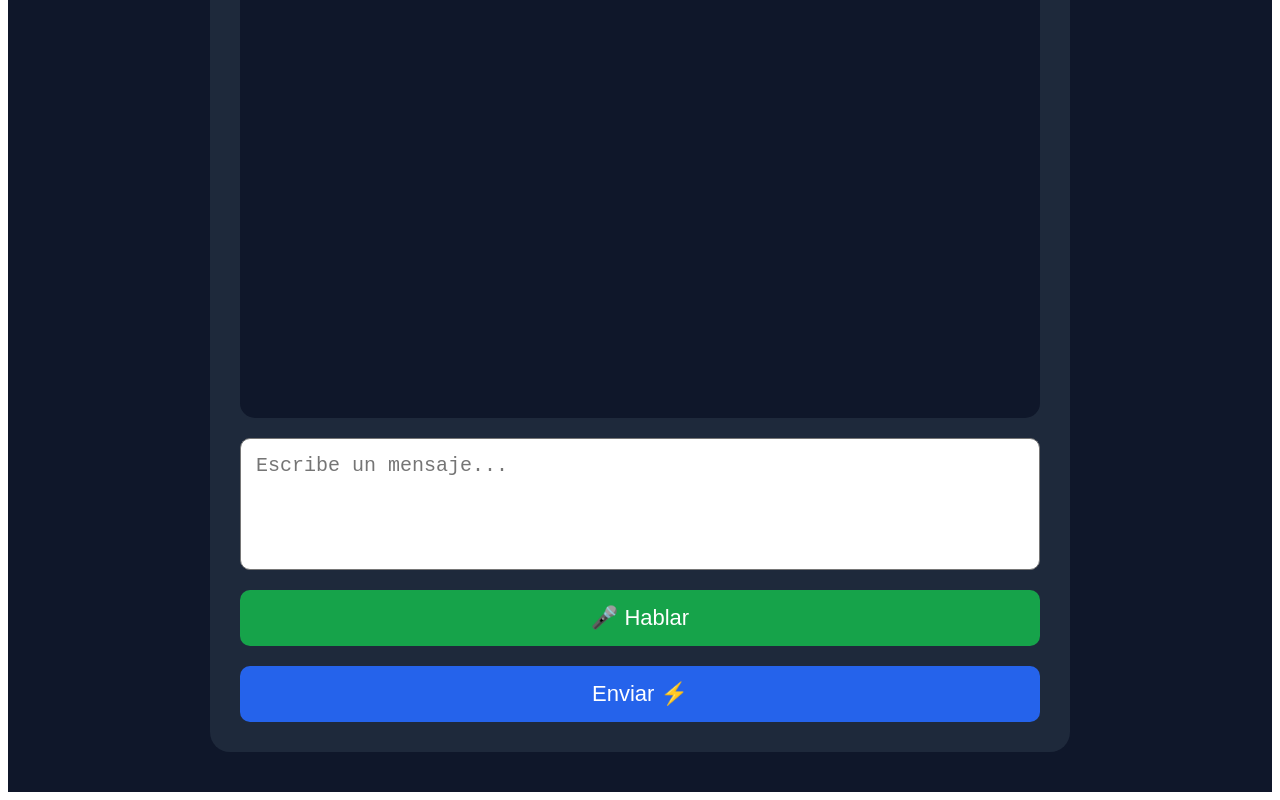
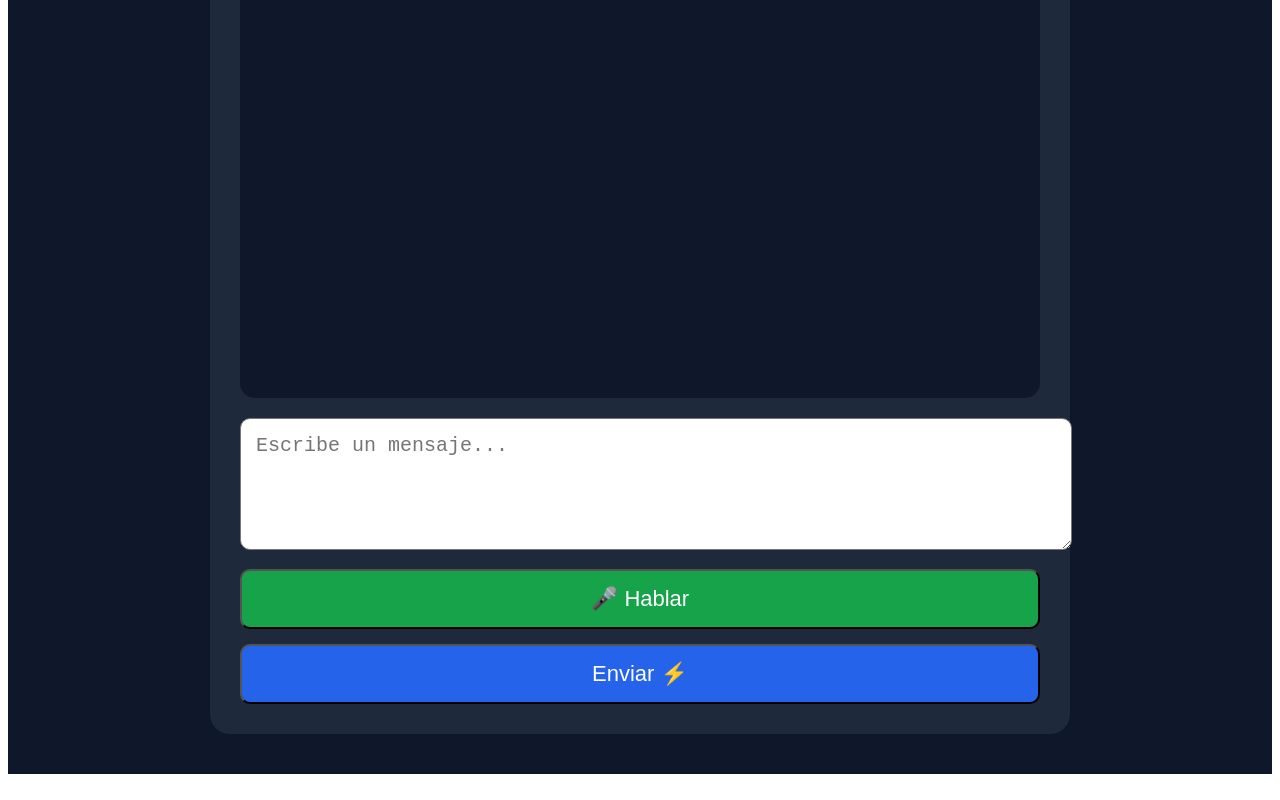
Before and after one commit to jparcas746-design/LiveTranslator, a Next.js app: page / in a window 1280 px wide. Shown: the part 330-1130 px from the top of the page. Built offline with nearby package versions, Linux system fonts and the light colour scheme.

Commit message:
Separar modo texto y modo voz

```diff
--- a/src/app/page.tsx
+++ b/src/app/page.tsx
@@ -44,19 +44,12 @@ export default function HomePage() {
       setListening(false);
     };
 
-    recognition.onerror = () => {
-      setListening(false);
-    };
-
     recognition.onresult = (event: any) => {
       const transcript =
         event.results[0][0].transcript;
 
-      setText(transcript);
-
-      setTimeout(() => {
-        askAI(transcript);
-      }, 300);
+      // Envía directamente la voz sin escribirla en la caja
+      askAI(transcript, true);
     };
 
     recognition.start();
@@ -75,12 +68,14 @@ export default function HomePage() {
 
     utterance.rate = 1;
     utterance.pitch = 1;
-    utterance.volume = 1;
 
     window.speechSynthesis.speak(utterance);
   }
 
-  async function askAI(messageText?: string) {
+  async function askAI(
+    messageText?: string,
+    fromVoice = false
+  ) {
     const finalText = messageText || text;
 
     if (!finalText.trim()) return;
@@ -116,17 +111,11 @@ export default function HomePage() {
         }),
       });
 
-      if (!res.ok) {
-        throw new Error(
-          `Error del servidor: ${res.status}`
-        );
-      }
-
       const data = await res.json();
 
       const aiResponse =
         data.response ||
-        "ThorAI no devolvió ninguna respuesta.";
+        "ThorAI no respondió.";
 
       setMessages([
         ...newMessages,
@@ -136,17 +125,17 @@ export default function HomePage() {
         },
       ]);
 
-      speak(aiResponse);
+      // Solo habla si viene del micrófono
+      if (fromVoice) {
+        speak(aiResponse);
+      }
 
     } catch (error) {
-      console.error(error);
-
       setMessages([
         ...newMessages,
         {
           role: "assistant",
-          content:
-            "Error: " + String(error),
+          content: "Error: " + String(error),
         },
       ]);
     }
@@ -168,9 +157,6 @@ export default function HomePage() {
           background: "#1e293b",
           borderRadius: "20px",
           padding: "30px",
-          display: "flex",
-          flexDirection: "column",
-          gap: "20px",
         }}
       >
         <h1
@@ -215,7 +201,6 @@ export default function HomePage() {
                   color: "white",
                   maxWidth: "80%",
                   fontSize: "18px",
-                  whiteSpace: "pre-wrap",
                 }}
               >
                 {msg.role === "assistant" ? (
@@ -237,26 +222,27 @@ export default function HomePage() {
           }
           placeholder="Escribe un mensaje..."
           style={{
+            width: "100%",
             height: "100px",
+            marginTop: "20px",
             padding: "15px",
             borderRadius: "10px",
             fontSize: "20px",
-            resize: "none",
           }}
         />
 
         <button
           onClick={startListening}
           style={{
+            width: "100%",
+            marginTop: "15px",
             padding: "15px",
             borderRadius: "10px",
-            border: "none",
             background: listening
               ? "#dc2626"
               : "#16a34a",
             color: "white",
             fontSize: "22px",
-            cursor: "pointer",
           }}
         >
           {listening
@@ -267,13 +253,13 @@ export default function HomePage() {
         <button
           onClick={() => askAI()}
           style={{
+            width: "100%",
+            marginTop: "15px",
             padding: "15px",
             borderRadius: "10px",
-            border: "none",
             background: "#2563eb",
             color: "white",
             fontSize: "22px",
-            cursor: "pointer",
           }}
         >
           Enviar ⚡
```
